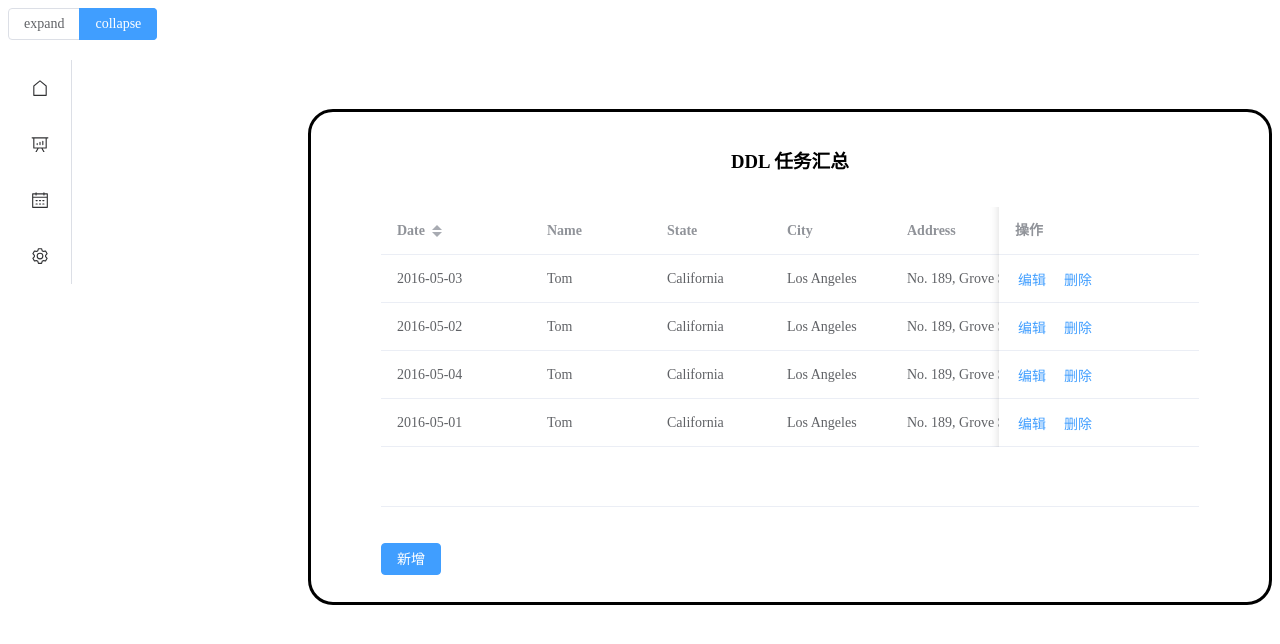
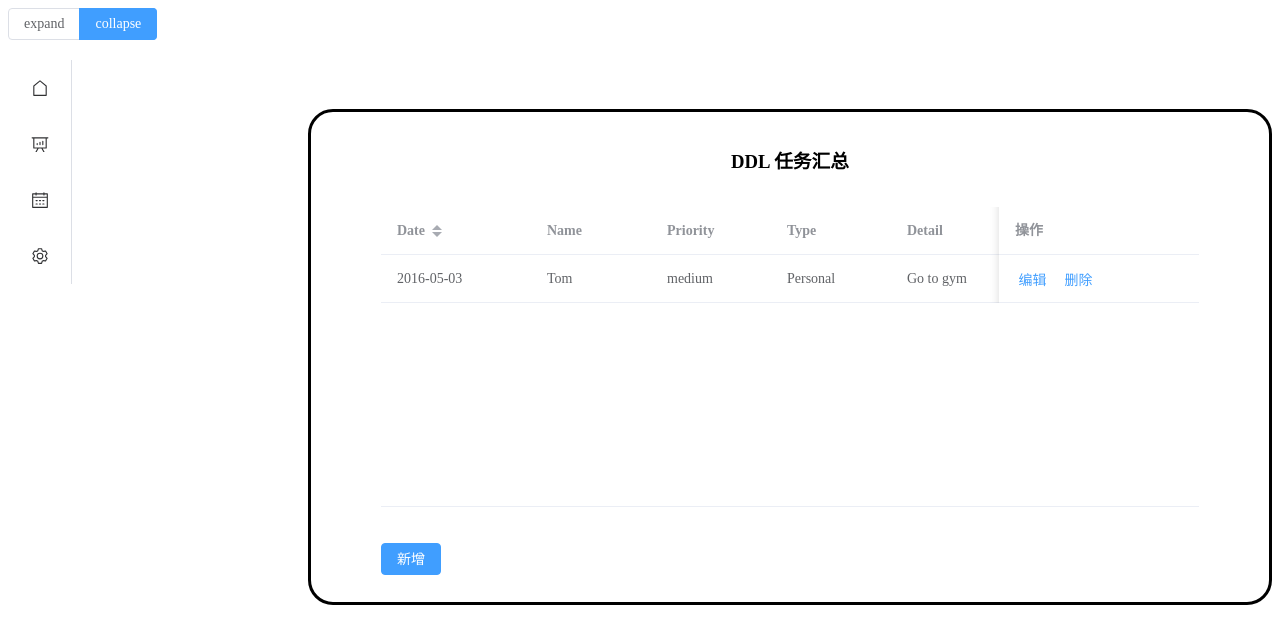
Before and after one commit to math-zhuxy/task_manager, a Vue app: page /table in a window 1280 px wide. Shown: the top 644 px of the page. Built offline with nearby package versions, Linux system fonts and the light colour scheme.

Commit message:
ref实现

```diff
--- a/src/App.vue
+++ b/src/App.vue
@@ -5,28 +5,30 @@
         <el-radio-button :value="false">expand</el-radio-button>
         <el-radio-button :value="true">collapse</el-radio-button>
       </el-radio-group>
-      <el-menu
-        default-active="1"
-        class="el-menu-vertical-demo"
-        :collapse="isCollapse"
-        @open="handleOpen"
-        @close="handleClose"
-        @select="handleSelect"
-      >
+      <el-menu default-active="1" class="el-menu-vertical-demo" :collapse="isCollapse" @open="handleOpen"
+        @close="handleClose" @select="handleSelect">
         <el-menu-item index="/">
-            <el-icon><House /></el-icon>
+          <el-icon>
+            <House />
+          </el-icon>
           <template #title>Home</template>
         </el-menu-item>
         <el-menu-item index="/table">
-            <el-icon><DataAnalysis /></el-icon>
+          <el-icon>
+            <DataAnalysis />
+          </el-icon>
           <template #title>Task Table</template>
         </el-menu-item>
         <el-menu-item index="/calendar">
-            <el-icon><Calendar /></el-icon>
+          <el-icon>
+            <Calendar />
+          </el-icon>
           <template #title>Calendar</template>
         </el-menu-item>
         <el-menu-item index="/setting">
-            <el-icon><Setting /></el-icon>
+          <el-icon>
+            <Setting />
+          </el-icon>
           <template #title>Setting</template>
         </el-menu-item>
       </el-menu>
@@ -36,7 +38,7 @@
 </template>
 
 <script lang="ts" setup>
-import { ref } from 'vue'
+import { provide, ref } from 'vue'
 import { useRouter, useRoute } from 'vue-router'
 
 const isCollapse = ref(true)
@@ -53,6 +55,46 @@ const handleSelect = (index: string) => {
     router.push(index)
   }
 }
+
+interface TaskTableInfo {
+  name: string
+  priority: "low" | "medium" | "high"
+  type: string
+  detail: string
+  isdone: boolean
+  date: string
+}
+
+interface TaskCalendarInfo {
+  name: string
+  priority: "low" | "medium" | "high"
+  type: string
+  detail: string
+  isdone: boolean
+}
+
+const TaskDataList = ref<TaskTableInfo[]>([
+  {
+    name: "示例任务",
+    priority: "low",
+    type: "任意",
+    detail: "展示一个任务有哪些字段",
+    isdone: false,
+    date: "2025-07-23"
+  }
+])
+
+const TaskDataMap = ref<Map<string, TaskCalendarInfo>>(new Map())
+TaskDataMap.value.set("2025-07-23", {
+  name: "示例任务",
+  priority: "low",
+  type: "任意",
+  detail: "展示一个任务有哪些字段",
+  isdone: false
+})
+
+provide("TaskDataList", TaskDataList)
+provide("TaskDataMap", TaskDataMap)
 </script>
 
 <style scoped>
@@ -60,6 +102,7 @@ const handleSelect = (index: string) => {
   width: 200px;
   min-height: 400px;
 }
+
 a {
   text-decoration: none;
 }
--- a/src/view/Home.vue
+++ b/src/view/Home.vue
@@ -14,7 +14,6 @@
 </template>
 
 <style scoped>
-
 .el-carousel__item h3 {
     color: #475669;
     opacity: 0.75;
--- a/src/view/calendar.vue
+++ b/src/view/calendar.vue
@@ -18,16 +18,15 @@
     <template #date-cell="{ data }">
       <div @click="showTaskDetail(data.day)" style="cursor: pointer;">
         <span>{{ data.day.split('-')[2] }}</span>
-        <div v-if="infoMap[data.day]" :style="infoMap[data.day].isdone ? {
-          backgroundColor: 'lightblue', color: 'white', fontSize: '12px'
-        } : {
-          color: 'red', fontSize: '12px'
-        }">
-          {{ infoMap[data.day].name }}
+        <div v-if="infoMap?.get(data.day)" :style="infoMap.get(data.day)?.isdone
+          ? { backgroundColor: 'lightblue', color: 'white', fontSize: '12px' }
+          : { color: 'red', fontSize: '12px' }
+          ">
+          {{ infoMap.get(data.day)?.name }}
           <br>
-          {{ infoMap[data.day].priority }}
+          {{ infoMap.get(data.day)?.priority }}
           <br>
-          {{ infoMap[data.day].type }}
+          {{ infoMap.get(data.day)?.type }}
         </div>
       </div>
     </template>
@@ -35,7 +34,7 @@
 </template>
 
 <script lang="ts" setup>
-import { ref } from 'vue'
+import { ref, inject, type Ref } from 'vue'
 import { ElMessageBox } from 'element-plus'
 import type { CalendarDateType, CalendarInstance } from 'element-plus'
 
@@ -45,21 +44,17 @@ const selectDate = (val: CalendarDateType) => {
   calendar.value.selectDate(val)
 }
 
-interface TaskInfo {
+interface TaskCalendarInfo {
   name: string
-  priority: string
+  priority: "low" | "medium" | "high"
   type: string
   detail: string
   isdone: boolean
 }
 
-const infoMap: Record<string, TaskInfo> = {
-  '2025-05-21': { name: '任务A', priority: '高', type: '开发', detail: 'aaaaaaaaaaaaaaaaaaaaaaaaaaaaaaaaaaaaaaa', isdone: false },
-  '2025-05-25': { name: '会议', priority: '低', type: '讨论', detail: 'aaaaaaaaaaaaaaaaaaaaaaaaaaaaaaaaaaaaaaa', isdone: false },
-  '2025-05-30': { name: '截止', priority: '高', type: '提交', detail: 'aaaaaaaaaaaaaaaaaaaaaaaaaaaaaaaaaaaaaaa', isdone: true }
-}
+const infoMap = inject<Ref<Map<string, TaskCalendarInfo>>>("TaskDataMap")
 const showTaskDetail = (date: string) => {
-  const info = infoMap[date]
+  const info = infoMap?.value.get(date)
   if (!info) {
     return
   }
--- a/src/view/table.vue
+++ b/src/view/table.vue
@@ -15,11 +15,10 @@
           :sort-orders="['ascending', 'descending', null]" :sort-by="['date']" :order="sortOrder"
           @header-click="toggleSort" />
         <el-table-column prop="name" label="Name" width="120" :class-name="getColumnClass('name')" />
-        <el-table-column prop="state" label="State" width="120" :class-name="getColumnClass('state')" />
-        <el-table-column prop="city" label="City" width="120" :class-name="getColumnClass('city')" />
-        <el-table-column prop="address" label="Address" width="400" :class-name="getColumnClass('address')" />
-        <el-table-column prop="zip" label="Zip" width="120" :class-name="getColumnClass('zip')" />
-        <el-table-column prop="tag" label="Tag" width="120" :class-name="getColumnClass('tag')" />
+        <el-table-column prop="priority" label="Priority" width="120" :class-name="getColumnClass('priority')" />
+        <el-table-column prop="type" label="Type" width="120" :class-name="getColumnClass('type')" />
+        <el-table-column prop="detail" label="Detail" width="400" :class-name="getColumnClass('detail')" />
+        <el-table-column prop="isdone" label="Isdone" width="120" :class-name="getColumnClass('isdone')" />
         <el-table-column fixed="right" label="操作" min-width="200">
           <template #default="scope">
             <el-button link type="primary" size="large" @click="onEdit(scope.$index, scope.row)">
@@ -61,20 +60,17 @@
       <el-form-item label="Name">
         <el-input v-model="editForm.name" />
       </el-form-item>
-      <el-form-item label="State">
-        <el-input v-model="editForm.state" />
+      <el-form-item label="Priority">
+        <el-input v-model="editForm.priority" />
       </el-form-item>
-      <el-form-item label="City">
-        <el-input v-model="editForm.city" />
+      <el-form-item label="Type">
+        <el-input v-model="editForm.type" />
       </el-form-item>
-      <el-form-item label="Address">
-        <el-input v-model="editForm.address" />
+      <el-form-item label="Detail">
+        <el-input v-model="editForm.detail" />
       </el-form-item>
-      <el-form-item label="Zip">
-        <el-input v-model="editForm.zip" />
-      </el-form-item>
-      <el-form-item label="Tag">
-        <el-input v-model="editForm.tag" />
+      <el-form-item label="Isdone">
+        <el-input v-model="editForm.isdone" />
       </el-form-item>
     </el-form>
     <template #footer>
@@ -87,46 +83,29 @@
 <script lang="ts" setup>
 import { ref, reactive, computed } from 'vue'
 import { ElNotification } from 'element-plus'
+
+interface TaskTableInfo {
+  name: string
+  priority: 'low' | 'medium' | 'high'
+  type: string
+  detail: string
+  isdone: boolean
+  date: string
+}
+
 const dialogVisible = ref(false)
 
-const tableData = ref([
+const tableData = ref<TaskTableInfo[]>([
   {
-    date: '2016-05-03',
     name: 'Tom',
-    state: 'California',
-    city: 'Los Angeles',
-    address: 'No. 189, Grove St, Los Angeles',
-    zip: 'CA 90036',
-    tag: 'Home',
-  },
-  {
-    date: '2016-05-02',
-    name: 'Tom',
-    state: 'California',
-    city: 'Los Angeles',
-    address: 'No. 189, Grove St, Los Angeles',
-    zip: 'CA 90036',
-    tag: 'Office',
-  },
-  {
-    date: '2016-05-04',
-    name: 'Tom',
-    state: 'California',
-    city: 'Los Angeles',
-    address: 'No. 189, Grove St, Los Angeles',
-    zip: 'CA 90036',
-    tag: 'Home',
-  },
-  {
-    date: '2016-05-01',
-    name: 'Tom',
-    state: 'California',
-    city: 'Los Angeles',
-    address: 'No. 189, Grove St, Los Angeles',
-    zip: 'CA 90036',
-    tag: 'Office',
+    priority: 'medium',
+    type: 'Personal',
+    detail: 'Go to gym',
+    isdone: false,
+    date: '2016-05-03'
   }
 ])
+
 
 const sortOrder = ref<'ascending' | 'descending' | null>(null)
 const sortedData = computed(() => {
@@ -147,15 +126,15 @@ function dateSortMethod(a: any, b: any) {
 }
 
 const editDialogVisible = ref(false)
-const editForm = reactive({
-  date: '',
+const editForm = reactive<TaskTableInfo>({
   name: '',
-  state: '',
-  city: '',
-  address: '',
-  zip: '',
-  tag: ''
+  priority: 'low',
+  type: '',
+  detail: '',
+  isdone: false,
+  date: ''
 })
+
 let editIndex = -1
 let deleteIndex = -1
 function isValidDateFormat(dateString: string) {
@@ -179,13 +158,12 @@ function onEdit(index: number, row: any) {
 
 function onAddRowData() {
   Object.assign(editForm, {
-    date: '',
     name: '',
-    state: '',
-    city: '',
-    address: '',
-    zip: '',
-    tag: ''
+    priority: 'low',
+    type: '',
+    detail: '',
+    isdone: false,
+    date: ''
   })
   editIndex = -1
   editDialogVisible.value = true
@@ -229,7 +207,6 @@ function saveEdit() {
 
 function onClickDeleteBtn(index: number) {
   dialogVisible.value = true
-  // tableData.value.splice(index, 1)
   deleteIndex = index
 }
 
```
Lines whose indentation alone changed are shown as unchanged.
